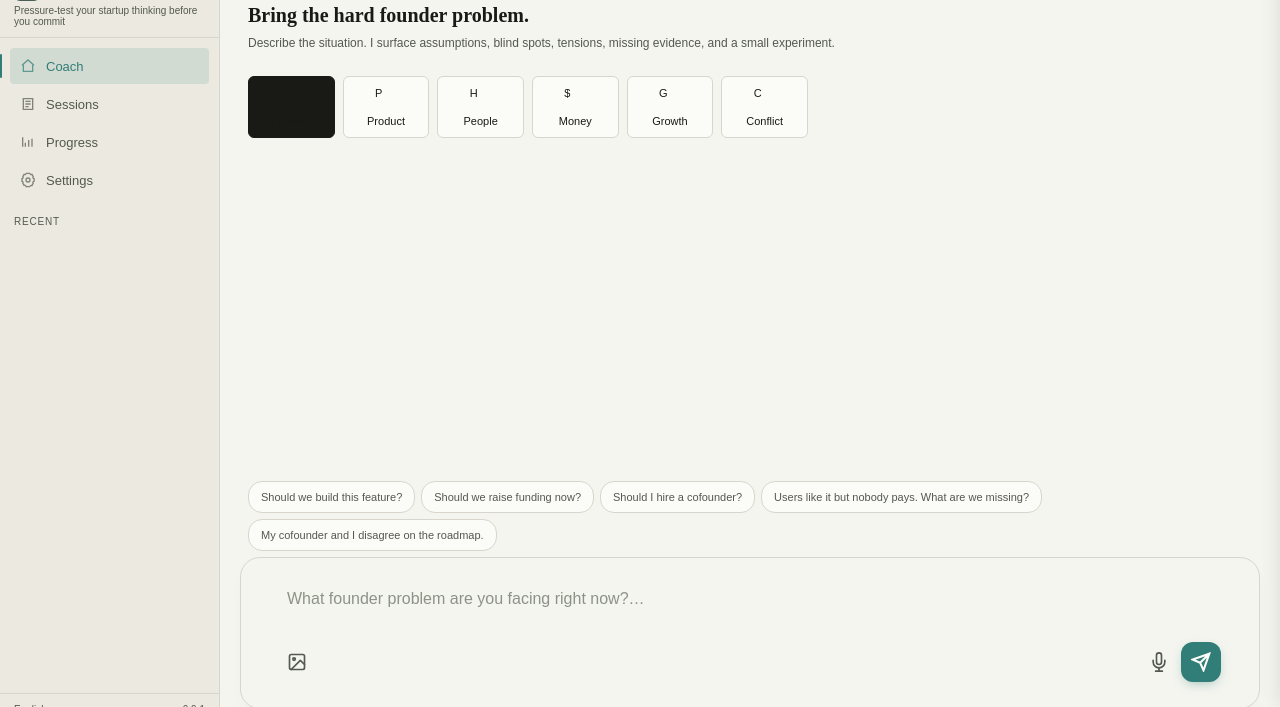
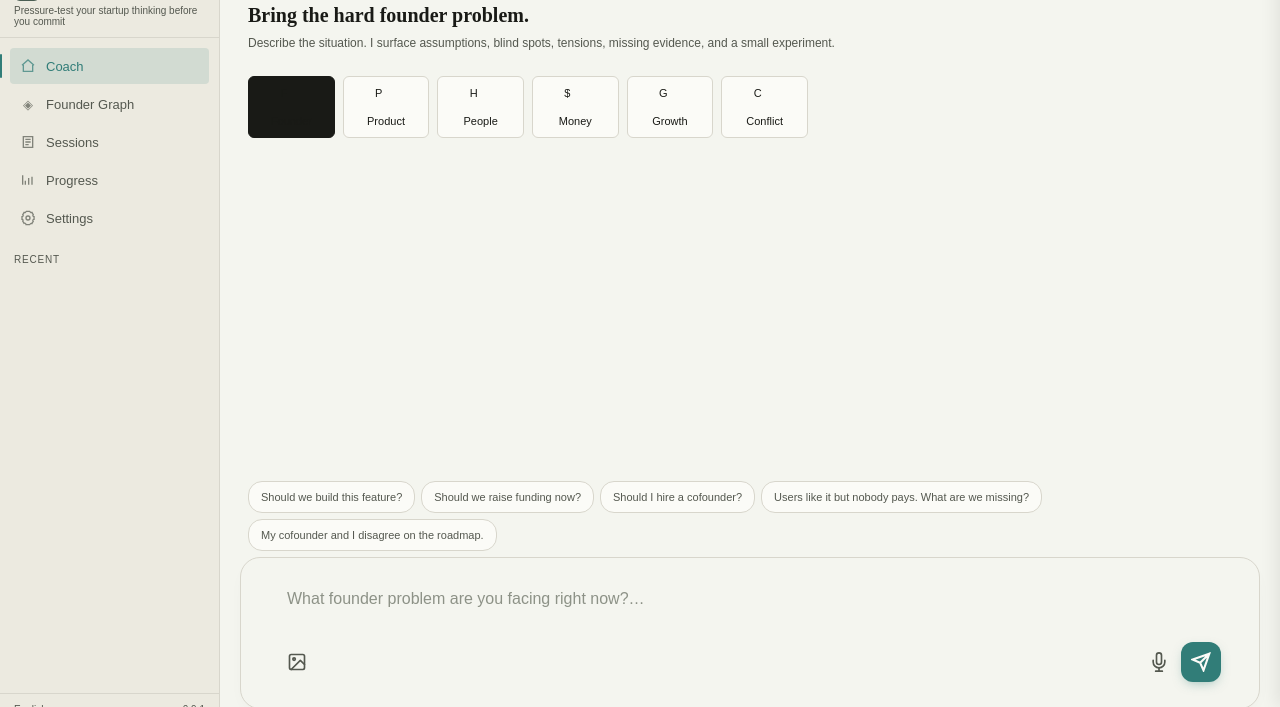
Before and after one commit to MananBhutada/The_thinker_by_manan, a plain HTML site: page frontend/index.html in a window 1280 px wide. Shown: the part 93-800 px from the top of the page. Drawn offline with Linux system fonts and the light colour scheme; no server answers; a script that the page names is missing.

Commit message:
Add Founder Graph navigation

```diff
--- a/frontend/index.html
+++ b/frontend/index.html
@@ -46,6 +46,7 @@
         <span class="nav-icon"><svg width="16" height="16" viewBox="0 0 24 24" fill="none" stroke="currentColor" stroke-width="2" aria-hidden="true"><path d="m3 11 9-8 9 8"/><path d="M5 10v10h14V10"/></svg></span>
         <span data-i18n="nav.chat">English</span>
       </button>
+      <button type="button" class="nav-item" data-tab="graph"><span class="nav-icon">◈</span><span>Founder Graph</span></button>
       <button type="button" class="nav-item" data-tab="archive">
         <span class="nav-icon"><svg width="16" height="16" viewBox="0 0 24 24" fill="none" stroke="currentColor" stroke-width="2" aria-hidden="true"><path d="M5 4h14v16H5z"/><path d="M8 8h8M8 12h8M8 16h5"/></svg></span>
         <span data-i18n="nav.archive">Archive</span>
```
